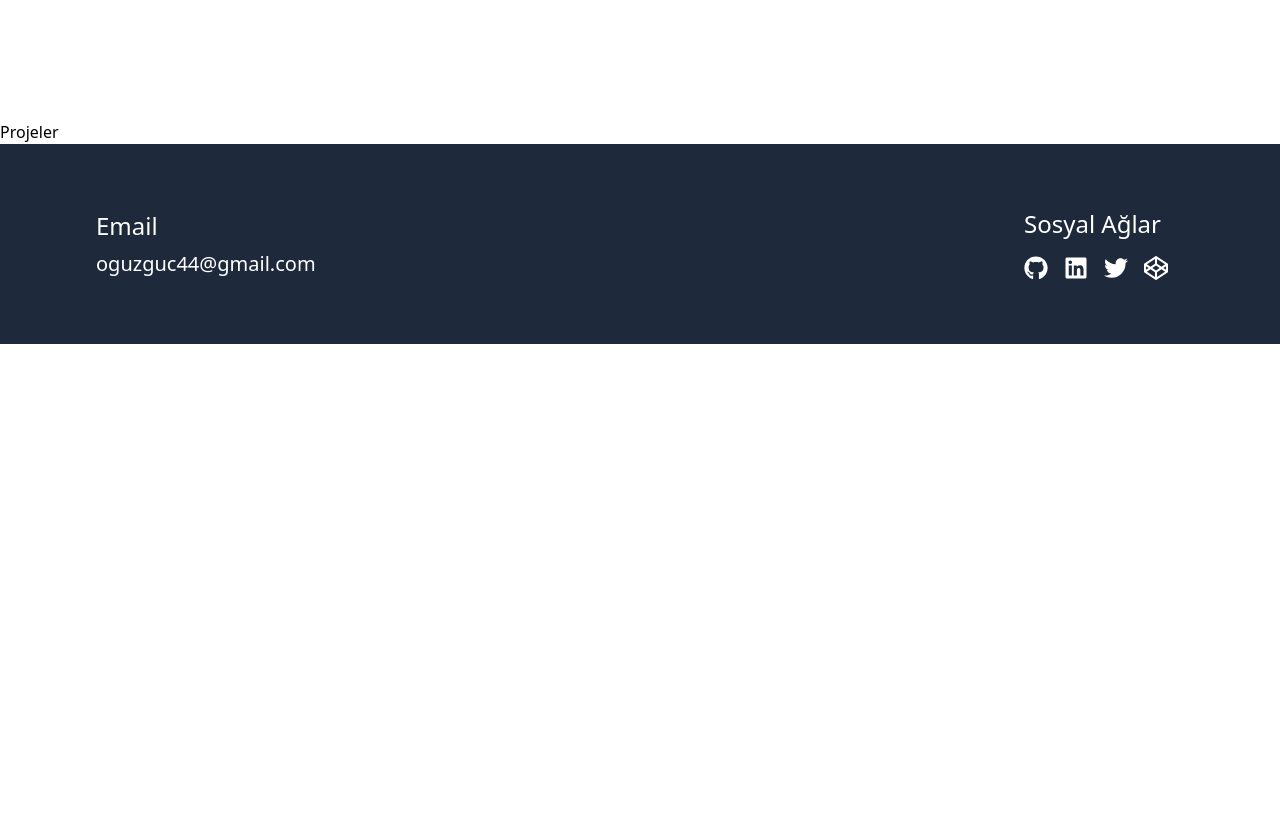
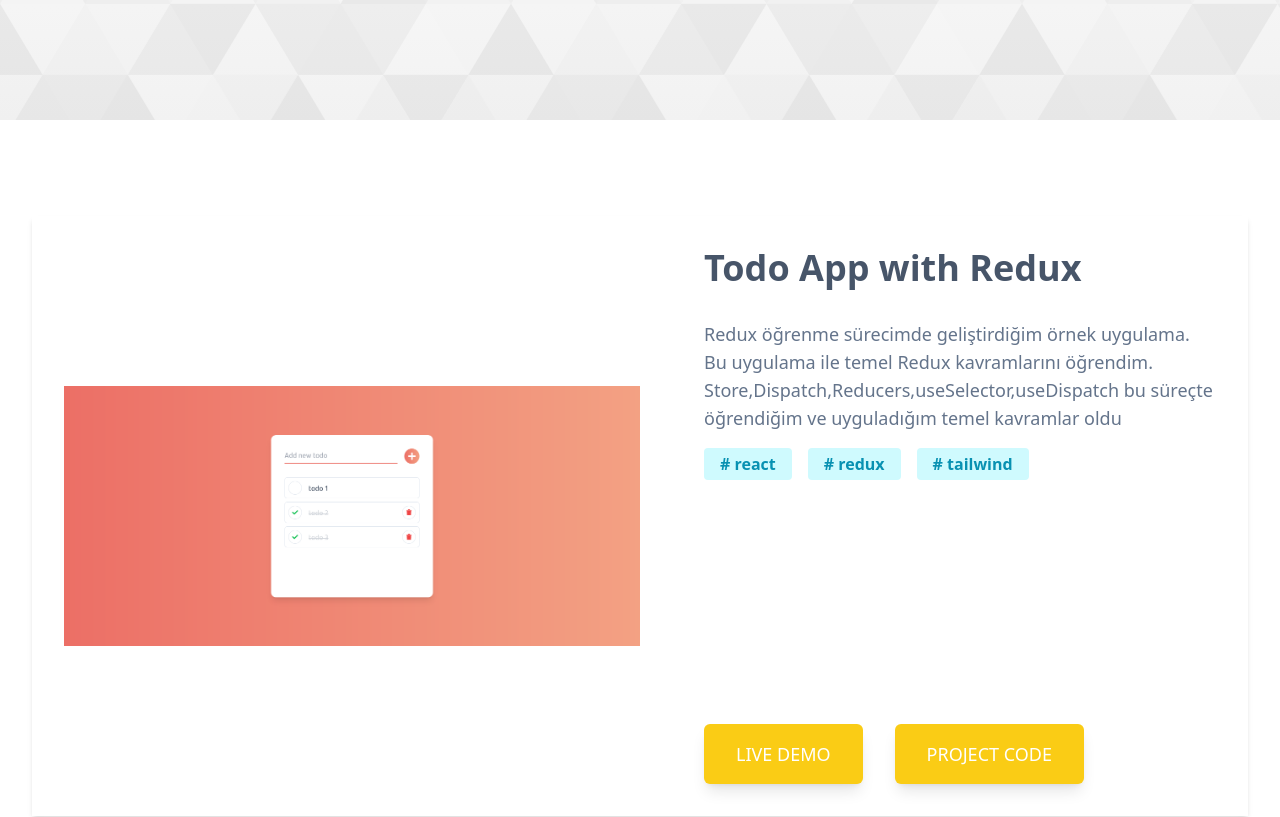
Before and after one commit to ogzcode/My-Portfolio, a React (Vite) app: page /project in a window 1280 px wide. Shown: the part 280-1097 px from the top of the page. Before the commit the page ends 800 px from the top, so only its background shows below. Built offline with nearby package versions, Linux system fonts and the light colour scheme.

Commit message:
Projects page has been edited and projects added

```diff
--- /dev/null
+++ b/src/components/project/ProjectCard.jsx
@@ -0,0 +1,26 @@
+function ProjectCard({ name, content, projectCode, live, hashtag, image }) {
+    return (
+        <div className="grid grid-cols-2 h-[75vh] mb-[12rem] relative shadow-md p-8 divider">
+            <img src={image} className="h-full object-contain" />
+            <div className="ml-16 flex flex-col justify-between">
+                <div>
+                    <h1 className="text-4xl text-slate-600 font-bold mb-8">{name}</h1>
+                    <p className="text-lg font-light text-slate-500">{content}</p>
+                    <div className="mt-4 flex flex-wrap">
+                        {
+                            hashtag.map((d, i) =>
+                                <span key={i} className="bg-cyan-100 mb-4 text-cyan-600 px-4 py-1 rounded font-black mr-4"># {d}</span>
+                            )
+                        }
+                    </div>
+                </div>
+                <div className="flex">
+                    <a href={live} className="mr-8 bg-yellow-400 px-8 py-4 text-lg uppercase rounded-md text-white font-medium transition-colors shadow-lg hover:bg-yellow-500">Live Demo</a>
+                    <a href={projectCode} className="bg-yellow-400 px-8 py-4 text-lg uppercase rounded-md text-white font-medium transition-colors shadow-lg hover:bg-yellow-500">Project Code</a>
+                </div>
+            </div>
+        </div>
+    );
+}
+
+export default ProjectCard;
--- a/src/components/project/Projects.jsx
+++ b/src/components/project/Projects.jsx
@@ -1,7 +1,57 @@
-function Projects(){
+import bg from "../../image/home-bg.svg";
+
+import todoRedux from "./img/todo-redux.png";
+import sunny from "./img/sunny.png";
+import note from "./img/note-app.png";
+import quiz from "./img/Quiz-app.png";
+
+import ProjectCard from "./ProjectCard";
+function Projects() {
+    const data = [
+        {
+            name: "Todo App with Redux",
+            content: "Redux öğrenme sürecimde geliştirdiğim örnek uygulama. Bu uygulama ile temel Redux kavramlarını öğrendim. Store,Dispatch,Reducers,useSelector,useDispatch bu süreçte öğrendiğim ve uyguladığım temel kavramlar oldu",
+            projectCode: "https://github.com/ogzcode/Todo-App-with-Redux",
+            live: "https://ogzcode.github.io/Todo-App-with-Redux/",
+            hashtag: ["react", "redux", "tailwind"],
+            image: todoRedux
+        },
+        {
+            name: "Sunnyside Agency Landing Page",
+            content: "React.js ve Tailwind.css becerilerimi geliştirmek için Frontend Mentor adlı sitede bulunan görevi gerçekleştirdim.Responsive tasarım uygulayarak mobil duyarlı hale getirdim.",
+            projectCode: "https://github.com/ogzcode/FM-Sunnyside-agency-landing-page",
+            live: "https://ogzcode.github.io/FM-Sunnyside-agency-landing-page/",
+            hashtag: ["react", "ui/ux", "frontendmentor","tailwind"],
+            image: sunny
+        },
+        {
+            name: "React Note App",
+            content: "React.js de state yönetimi için kullanılan yöntemlerden biri olan Context API yi basit bir not uyuglaması ile uyguladım.Projede notlarınızı tarayıcınıza kaydedebilmeniz için aynı zamanda localStorage API de kullandım.",
+            projectCode: "https://github.com/ogzcode/React-Note-App",
+            live: "https://react-note-app-three.vercel.app/",
+            hashtag: ["react", "ui/ux", "context API", "localstorage", "pure css"],
+            image: note
+        },
+        {
+            name: "React Quiz App",
+            content: "React.js ve axios kütüphanesini kullanarak geliştirdiğim anonim bir API dan veri çekerek bunları kullanıcıya çoktan seçmeli soru şeklinde soran bir uygulama.",
+            projectCode: "https://github.com/ogzcode/React-Quiz-App",
+            live: "https://react-quiz-app-ogzcode.vercel.app/",
+            hashtag: ["react", "ui/ux", "axios", "REST API", "pure css", "useEffect"],
+            image: quiz
+        }
+    ];
     return (
-        <div className="mt-[50vh]">
-            Projeler
+        <div className="min-h-screen">
+            <div className="relative flex justify-center items-center h-[50vh]">
+                <h1 className="about__text text-4xl text-slate-700 relative text-center">Projeler</h1>
+                <img src={bg} className="absolute top-0 left-0 w-full h-full -z-10" />
+            </div>
+            <div className="py-24 px-8">
+                {
+                    data.map((d, i) => <ProjectCard {...d} key={i} />)
+                }
+            </div>
         </div>
     );
 }
```
